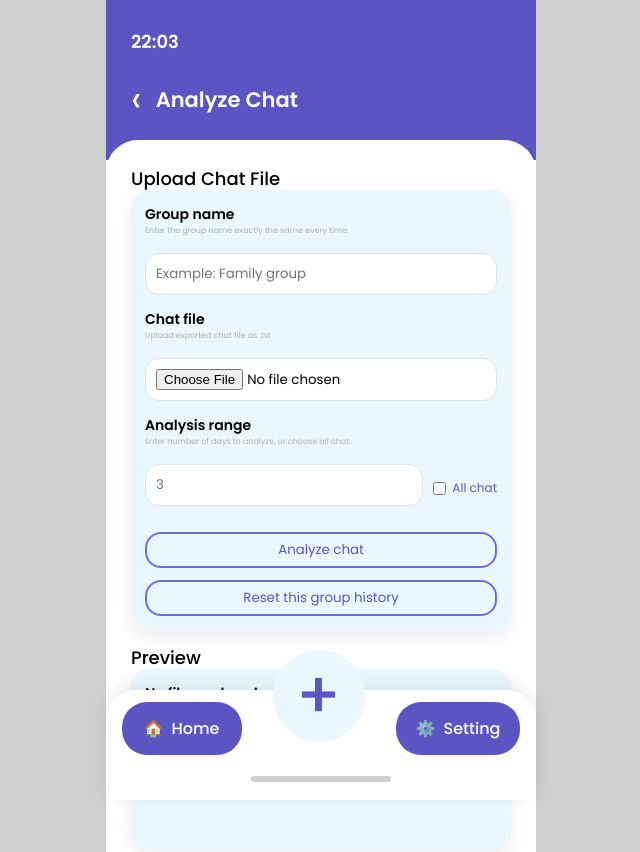
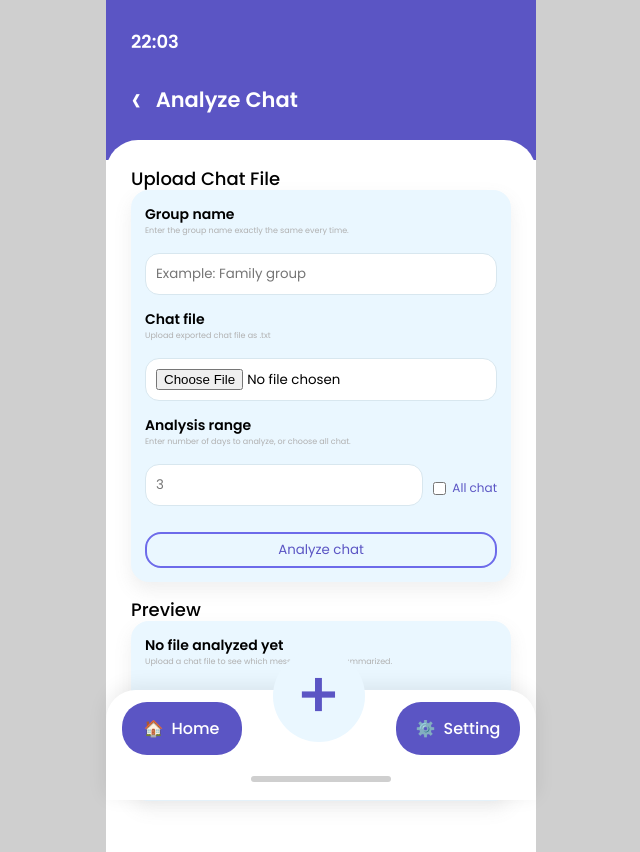
Before and after one commit to Awmb1424/lub-AIassistant, a website: page add-chat.html in a window 1280 px wide. Shown: the top 852 px of the page, without its empty margins (319-959 px from the left). Drawn offline with Linux system fonts and the light colour scheme; sample sign-in values are in the browser's storage.

Commit message:
remove reset group history

```diff
--- a/add-chat.html
+++ b/add-chat.html
@@ -103,9 +103,6 @@
             Analyze chat
           </button>
 
-          <button class="outline-btn" onclick="resetGroupHistory()" data-i18n-add="resetHistory">
-            Reset this group history
-          </button>
         </div>
       </section>
 
@@ -483,17 +480,6 @@ function getAllChatMessages(text) {
       return latestDate;
     }
 
-    function resetGroupHistory() {
-      const groupName = document.getElementById("groupName").value.trim();
-
-      if (!groupName) {
-        alert(tr("enterGroupFirst"));
-        return;
-      }
-
-      localStorage.removeItem("lastSummary_" + groupName);
-      alert(tr("historyReset"));
-    }
 
     function showAnalysisPopup() {
       applyAddChatLanguage();
```
